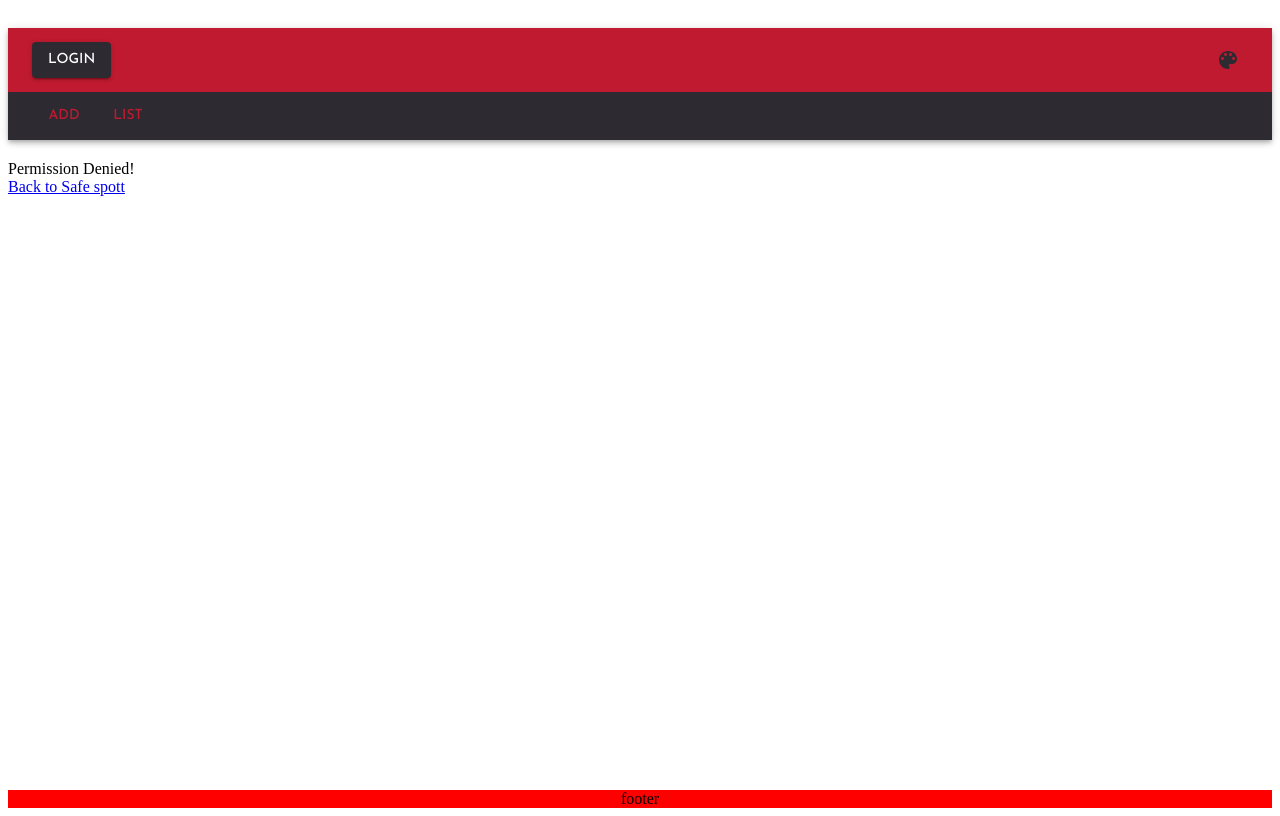
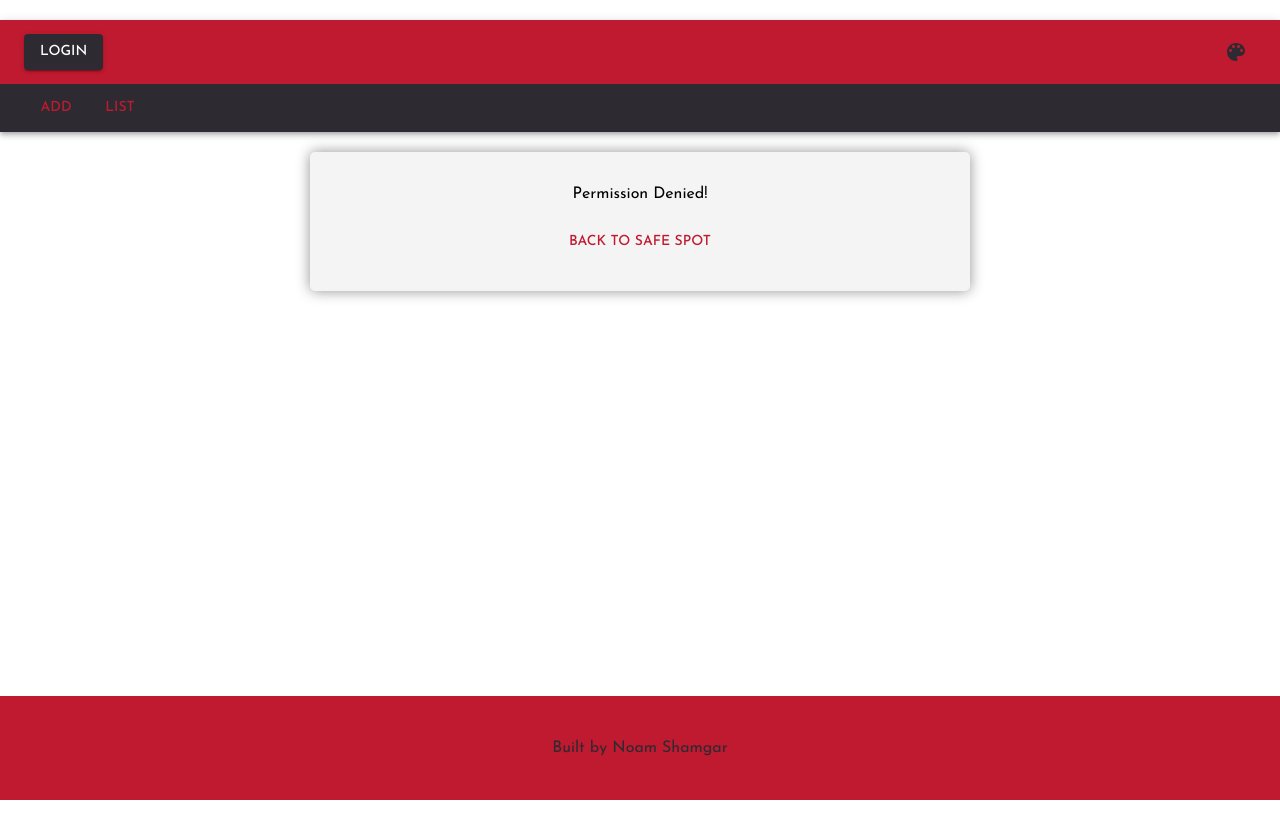
Before and after one commit to NoamShamgar/cinema-UI, a React (Create React App) app: page /members/1 in a window 1280 px wide. Built offline with nearby package versions, Linux system fonts and the light colour scheme; a web font is replaced by a local one.

Commit message:
improved design

```diff
--- a/src/Placeholder.js
+++ b/src/Placeholder.js
@@ -14,6 +14,7 @@ import AddMember from './pages/members/AddMember';
 import MembersList from './pages/members/MembersList';
 import Member from './pages/members/Member';
 import checkSession_DAL from './DAL/checkSession';
+import "./styles/body.css"
 
 
 // MUI
--- a/src/components/Layout.jsx
+++ b/src/components/Layout.jsx
@@ -15,7 +15,6 @@ import {layoutStyles} from "../styles/styles"
 import { makeStyles } from '@mui/styles';
 import IconButton from '@mui/material/IconButton';
 import ColorLensIcon from '@mui/icons-material/ColorLens';
-import { minHeight } from '@mui/system';
 
 
 const uselayoutStyles = makeStyles(layoutStyles)
@@ -124,12 +123,12 @@ export default function Header(props) {
             {props.children}
             </div>
 
-                <Box sx={{
-                    backgroundColor:"red",
-                    textAlign:"center",
-                    marginTop:5
+                <Box className={classes.themePrm} sx={{
+                    marginTop:5,
+                    padding:5,
+                    textAlign:"center"
                 }}>
-                    footer
+                    <Typography color="secondary">Built by Noam Shamgar</Typography>
                 </Box>
 
 
--- a/src/pages/employees/UpdateEmployee.jsx
+++ b/src/pages/employees/UpdateEmployee.jsx
@@ -1,6 +1,5 @@
 import React from 'react'
 import { useState } from 'react';
-import "../../styles/modal.css"
 import  EmployeePermissions  from "./EmployeePermissions";
 import { useEffect } from 'react';
 import { getEmployee_UTIL, updateEmployee_UTIL } from '../../utils/employees';
@@ -72,7 +71,7 @@ export default function UpdateEmployee(props) {
     return (
         <div>
 
-            <div className='background' onClick={props.hideUpdateModal}></div>
+            <div className={classes.updateBG} onClick={props.hideUpdateModal}></div>
 
                 <Box className={`${classes.box} ${classes.fixedBox}`}>
                     <Typography
--- a/src/pages/members/UpdateMember.jsx
+++ b/src/pages/members/UpdateMember.jsx
@@ -1,6 +1,5 @@
 import React from 'react'
 import { useState } from 'react';
-import "../../styles/modal.css"
 import { useEffect } from 'react';
 import { getMember_UTIL, updateMember_UTIL } from '../../utils/members';
 import Errors from '../../components/Errors';
@@ -53,7 +52,7 @@ export default function UpdateMember(props) {
     return (
         <div>
 
-            <div className='background' onClick={props.hideUpdateModal}></div>
+            <div className={classes.updateBG} onClick={props.hideUpdateModal}></div>
 
             <Box className={`${classes.box} ${classes.fixedBox}`}>
             <Typography
--- a/src/pages/movies/UpdateMovie.jsx
+++ b/src/pages/movies/UpdateMovie.jsx
@@ -1,6 +1,5 @@
 import React from 'react'
 import { useState } from 'react';
-import "../../styles/modal.css"
 import { useEffect } from 'react';
 import { getMovie_UTIL, updateMovie_UTIL } from '../../utils/movies';
 import Errors from '../../components/Errors';
@@ -58,7 +57,7 @@ export default function UpdateMovie(props) {
     return (
         <div>
 
-            <div className='background' onClick={props.hideUpdateModal}></div>
+            <div className={classes.updateBG} onClick={props.hideUpdateModal}></div>
 
             <Box className={`${classes.box} ${classes.fixedBox}`}>
             <Typography
--- a/src/pages/permission denied/Permdenied.jsx
+++ b/src/pages/permission denied/Permdenied.jsx
@@ -1,13 +1,27 @@
 import React from 'react'
-import { Link } from 'react-router-dom'
+import {useNavigate } from 'react-router-dom'
 import {useSelector} from "react-redux"
 
+
+//MUI
+import Box from '@mui/material/Box';
+import Typography from '@mui/material/Typography';
+import Button from '@mui/material/Button';
+import { makeStyles } from '@mui/styles';
+import {formStyles} from "../../styles/styles"
+
+const useFormStyles = makeStyles(formStyles)
+
 export default function Permdenied() {
+    const classes = useFormStyles();
+    const navigate = useNavigate();
+    const user = useSelector(state=>state)
+
     return (
-        <div>
-            Permission Denied!
+        <Box className={classes.box}>
+          <Typography>Permission Denied!</Typography>
         <br/>
-            <Link to={ Object.keys(useSelector(state => state)).length !== 0?"/main":"/login"}>Back to Safe spott</Link>
-        </div>
+            <Button onClick={()=> navigate(Object.keys(user).length !== 0?"/main":"/login")}>Back to Safe spot</Button>
+        </Box>
     )
 }
--- /dev/null
+++ b/src/styles/body.css
@@ -0,0 +1,7 @@
+::selection{
+    background-color: gray;
+}
+
+body{
+    margin:0;
+}
--- a/src/styles/modal.css
+++ /dev/null
@@ -1,16 +0,0 @@
-.background {
-    background-color:black;
-    opacity:.8;
-    position: fixed;
-    z-index: 1;
-    inset: 0;
-}
-
-/* .contentContainer {
-    position: fixed;
-    top:30%;
-    left:50%;
-    padding: 50px;
-    transform: translateX(-50%);
-    background-color: white;
-} */
--- a/src/styles/styles.js
+++ b/src/styles/styles.js
@@ -24,6 +24,13 @@ const lightgray = "#f4f4f4"
             marginTop:20,
             marginBottom:20,
             display:"block",
+        },
+        updateBG:{
+            backgroundColor:"black",
+            opacity:0.8,
+            position: "fixed",
+            zIndex: 2000,
+            inset: 0
         }
 }
 
@@ -37,6 +44,9 @@ const layoutStyles = (theme) => {
         },
         themeSec:{
             backgroundColor:theme.palette.secondary.main,
+        },
+        themePrm:{
+            backgroundColor:theme.palette.primary.main,
         }
 
     }
```
